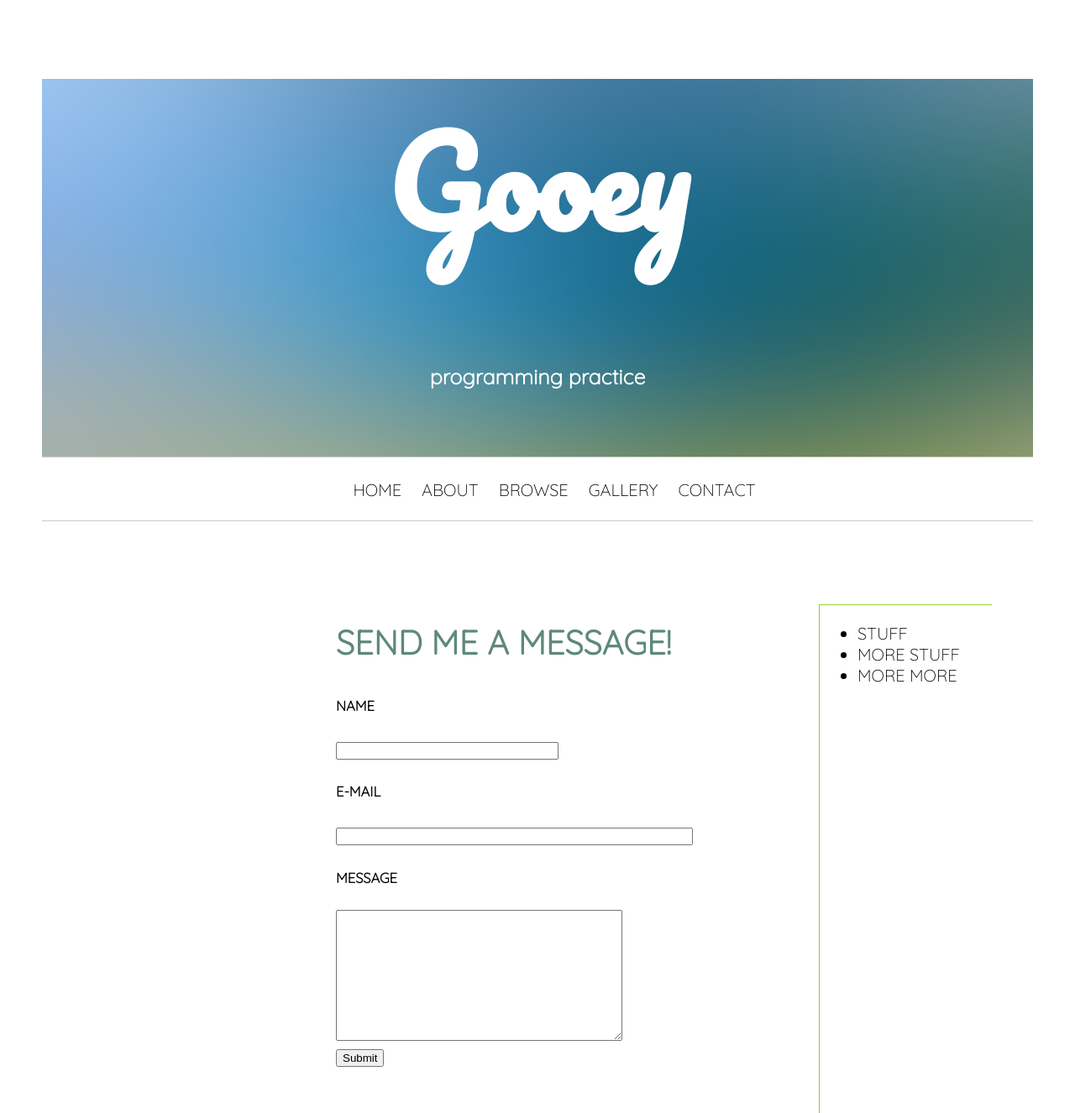
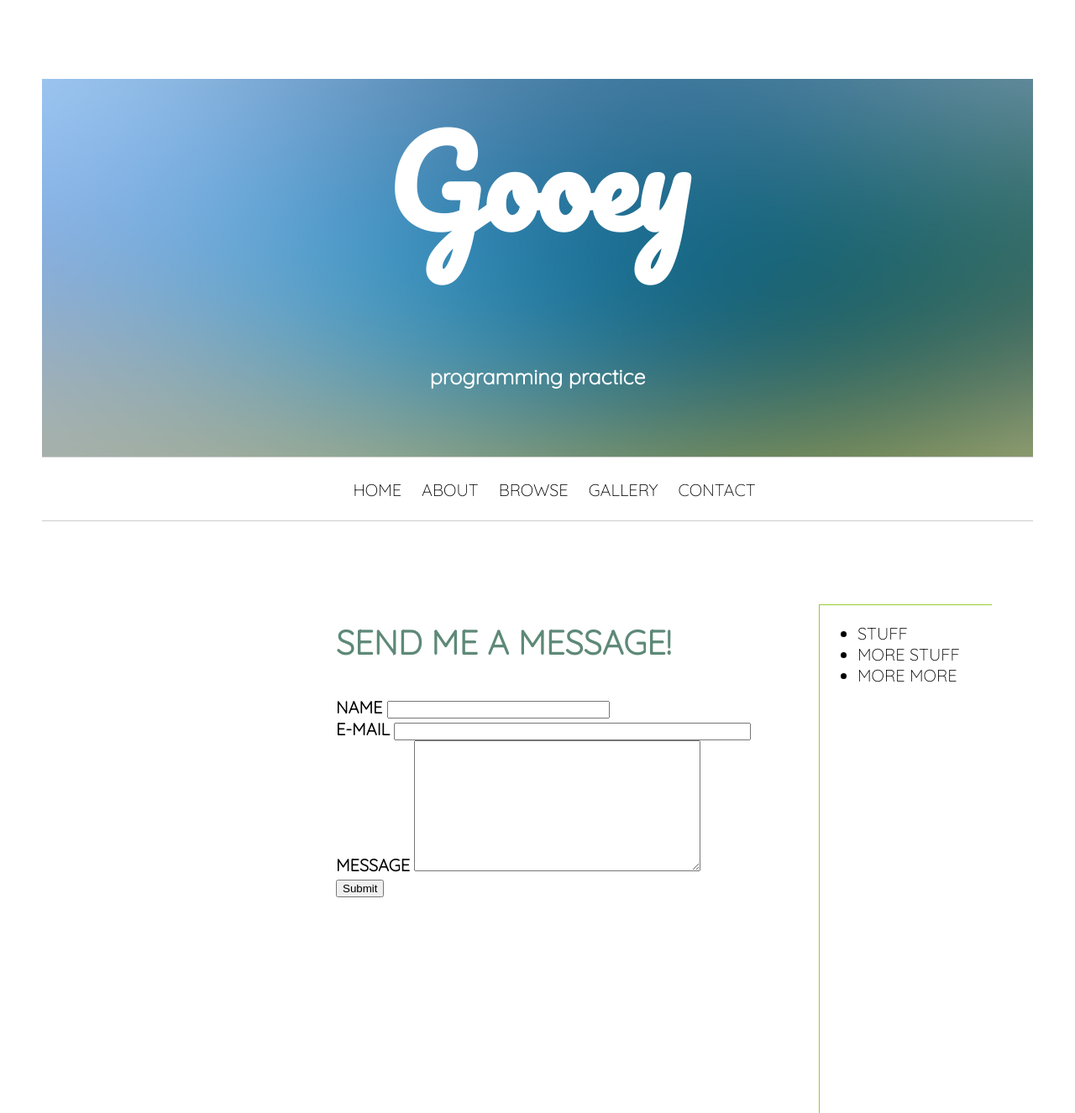
Before and after one commit to rcmetcalf/rcmetcalf.github.io, a Jekyll site: the page gooey/contact.html, which Jekyll copies as it is, in a window 1280 px wide. Shown: the whole page at 84% size. Built offline with Jekyll 4.4.1, drawn with Linux system fonts in a browser that asks for light colours; Markdown is read by kramdown in place of the engine named in the settings.

Commit message:
contact form

```diff
--- a/gooey/contact.html
+++ b/gooey/contact.html
@@ -43,24 +44,18 @@
 		</div>
 
 		<div>
-		<h5>
-		Name
-		</h5>
-		<input type="text" name="Name" size="30">
+		<label for="name">Name</label>
+		<input type="text" id="name" size="30"/>
 		</div>
 
 		<div>
-		<h5>
-		E-mail
-		</h5>
-		<input type="text" name="E-mail" size="50">
+		<label for="name">E-mail</label>
+		<input type="email" id="mail" size="50"/>
 		</div>
 
 		<div>
-		<h5>
-		Message
-		</h5>
-		<textarea name="Message" rows=10 cols=40></textarea>
+		<label for="msg">Message</label>
+		<textarea id="msg" rows=10 cols=40></textarea>
 		</div>
 
 		<div>
```
Also changed, not shown: other parts of gooey/contact.html (+1 -0 lines).
